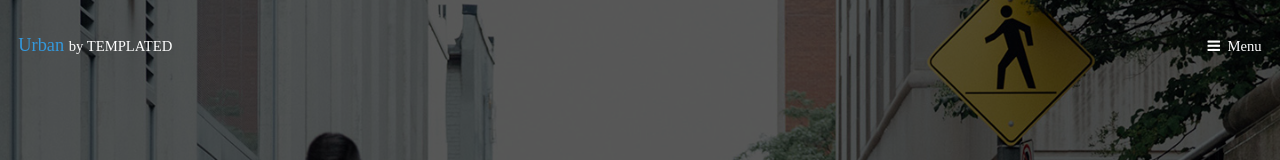
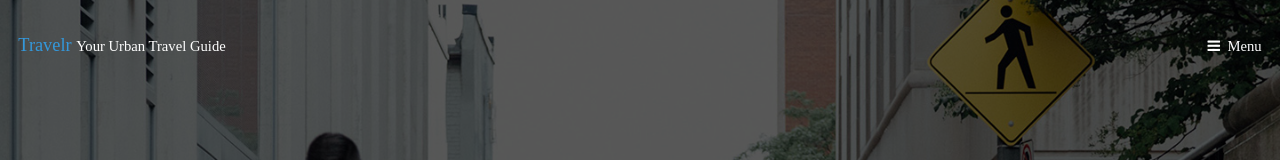
Before and after one commit to TravelrBot/Travelr, a website: page templated-urban/index.html in a window 1280 px wide. Shown: the top 160 px of the page. Drawn offline with Linux system fonts and the light colour scheme; a web font is replaced by a local one.

Commit message:
Update index.html

```diff
--- a/templated-urban/index.html
+++ b/templated-urban/index.html
@@ -15,7 +15,7 @@
 
 		<!-- Header -->
 			<header id="header" class="alt">
-				<div class="logo"><a href="index.html">Urban <span>by TEMPLATED</span></a></div>
+				<div class="logo"><a href="index.html">Travelr <span>Your Urban Travel Guide</span></a></div>
 				<a href="#menu">Menu</a>
 			</header>
 
```
